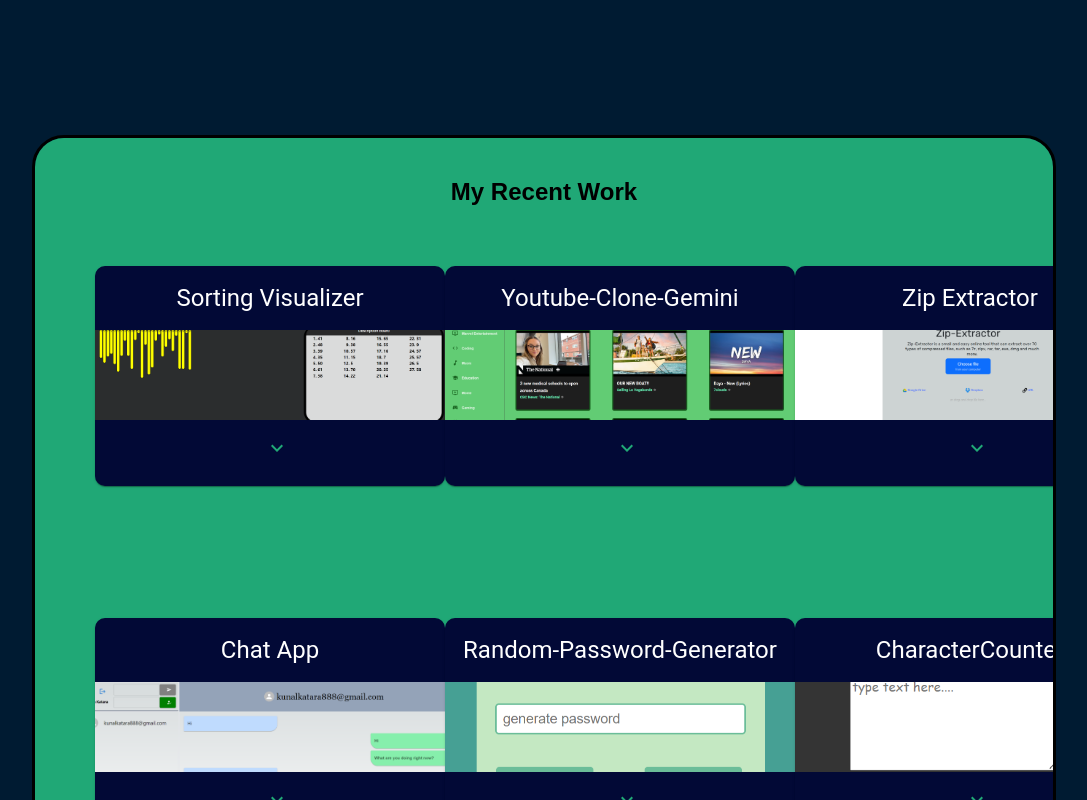
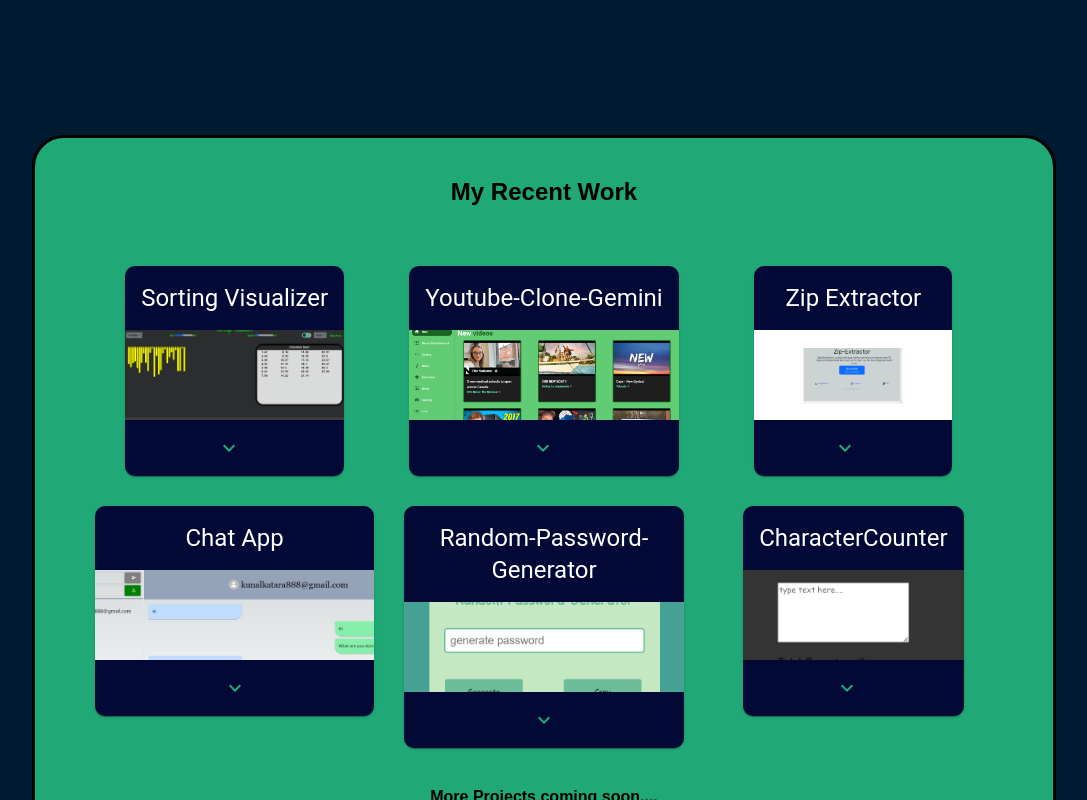
Before and after one commit to kunalkatara12/MyPortfolio, a React (Create React App) app: page / in a window 1280 px wide. Shown: the part 1980-2780 px from the top of the page, without its empty margins (96-1183 px from the left). Built offline with nearby package versions, Linux system fonts and the light colour scheme.

Commit message:
mobile responsive for projects folder

```diff
--- a/src/components/Projects/Project/Project.jsx
+++ b/src/components/Projects/Project/Project.jsx
@@ -33,8 +33,8 @@ const ExpandMore = styled((props) => {
    return (
      <Card
        sx={{
-         height: 220,
-         width: 350,
+         height: "fit-content",
+        //  width: 350,
          maxWidth: 400,
          maxHeight: 600,
          borderRadius: "10px",
@@ -42,7 +42,8 @@ const ExpandMore = styled((props) => {
          color: "white",
          display: "flex",
          flexDirection: "column",
-         overflow: "scroll",
+        //  overflow: "scroll",
+
        }}
        className="card"
      >
--- a/src/components/Projects/Projects.scss
+++ b/src/components/Projects/Projects.scss
@@ -18,9 +18,9 @@
   border: 3px solid black;
   border-radius: 2rem;
 
-  height: 100vh;
+  height: fit-content;
     text-align: center;
-    overflow-y:scroll;
+    // overflow-y:scroll;
 }
 #projects__section::-webkit-scrollbar {
     display: none;
@@ -46,9 +46,25 @@ height:100%;
  padding: 20px;
 justify-items: center;
 // background-color: black;
-row-gap: 30px;
+row-gap: 100px;
+gap: 30px;
+z-index: 2;
+}
 
-// z-index: 2;
-//  grid-tem
-//  grid
+@media (max-width: 840px) {
+  #projects{
+    display: block;
+    margin-top: 10rem;
+    margin-bottom: 60rem;
+  }
+  #projects__section{
+    height: fit-content;
+    width:fit-content;
+    width: 90%;
+    margin: auto;
+  }
+  .projects__container{
+    display: flex;
+    flex-direction: column;
+  }
 }
```
